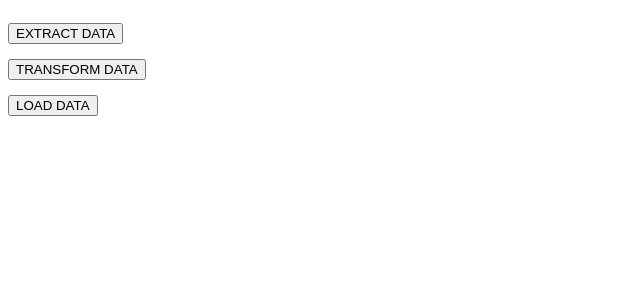
After one commit to escotajoppet/pmis_datawarehouse, a PHP site: page / in a window 1280 px wide. The commit adds this page. Shown: the top 300 px of the page, without its empty margins (0-640 px from the left). Run offline with PHP 8.4, Linux system fonts and the light colour scheme.

```diff
--- /dev/null
+++ b/index.php
@@ -0,0 +1,9 @@
+<button type="button" onclick="window.location.href='/pmis/datawarehouse/extract.php'" style="margin-top:15px;">EXTRACT DATA</button>
+
+<br>
+
+<button type="button" onclick="window.location.href='/pmis/datawarehouse/transform.php'" style="margin-top:15px;">TRANSFORM DATA</button>
+
+<br>
+
+<button type="button" onclick="window.location.href='/pmis/datawarehouse/dashboard.php'" style="margin-top:15px;">LOAD DATA</button>
```
Also changed, not shown: extract.php (+4 -4 lines), dashboard.php (added), load.php (deleted), transform.php (added).
